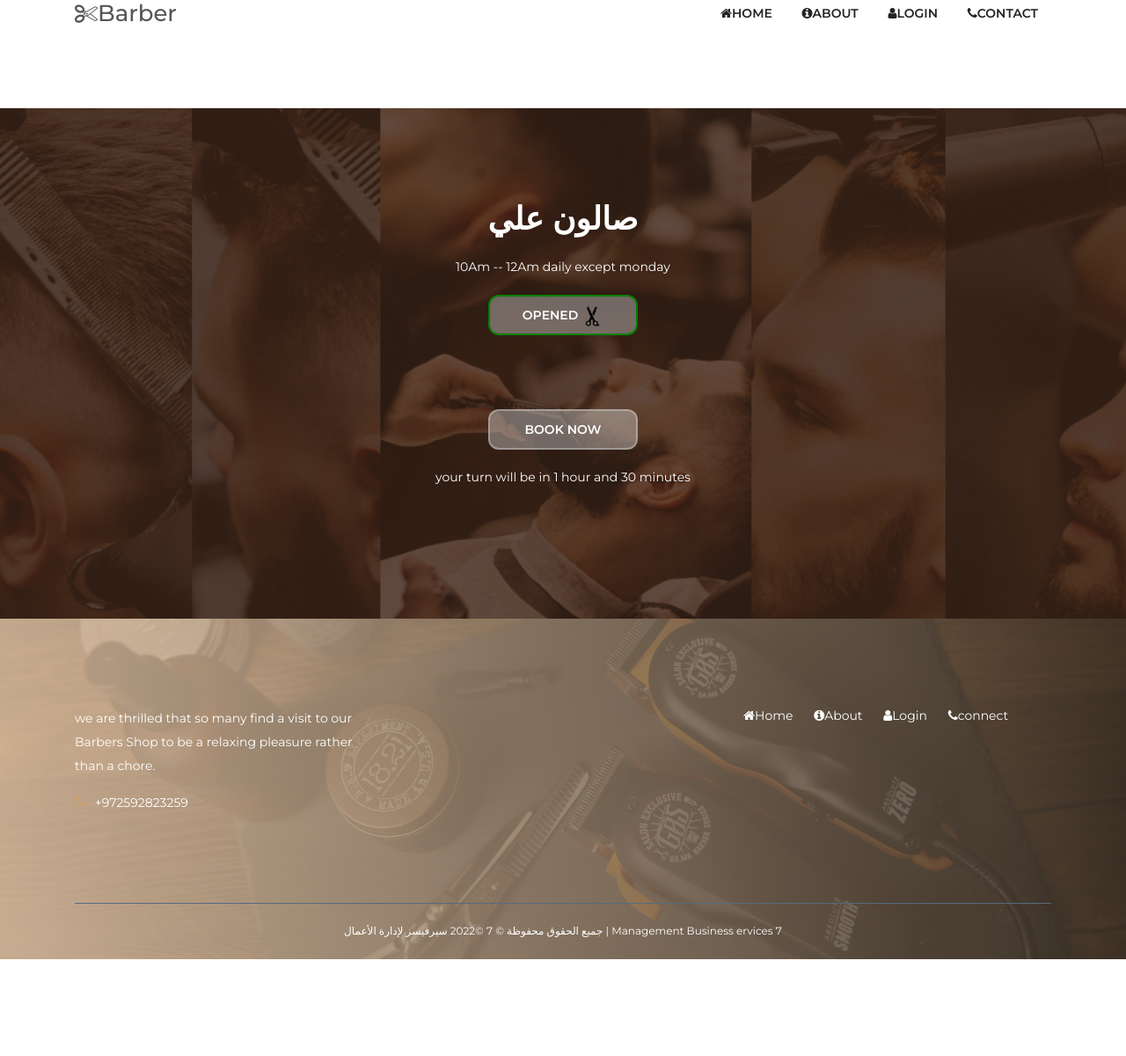
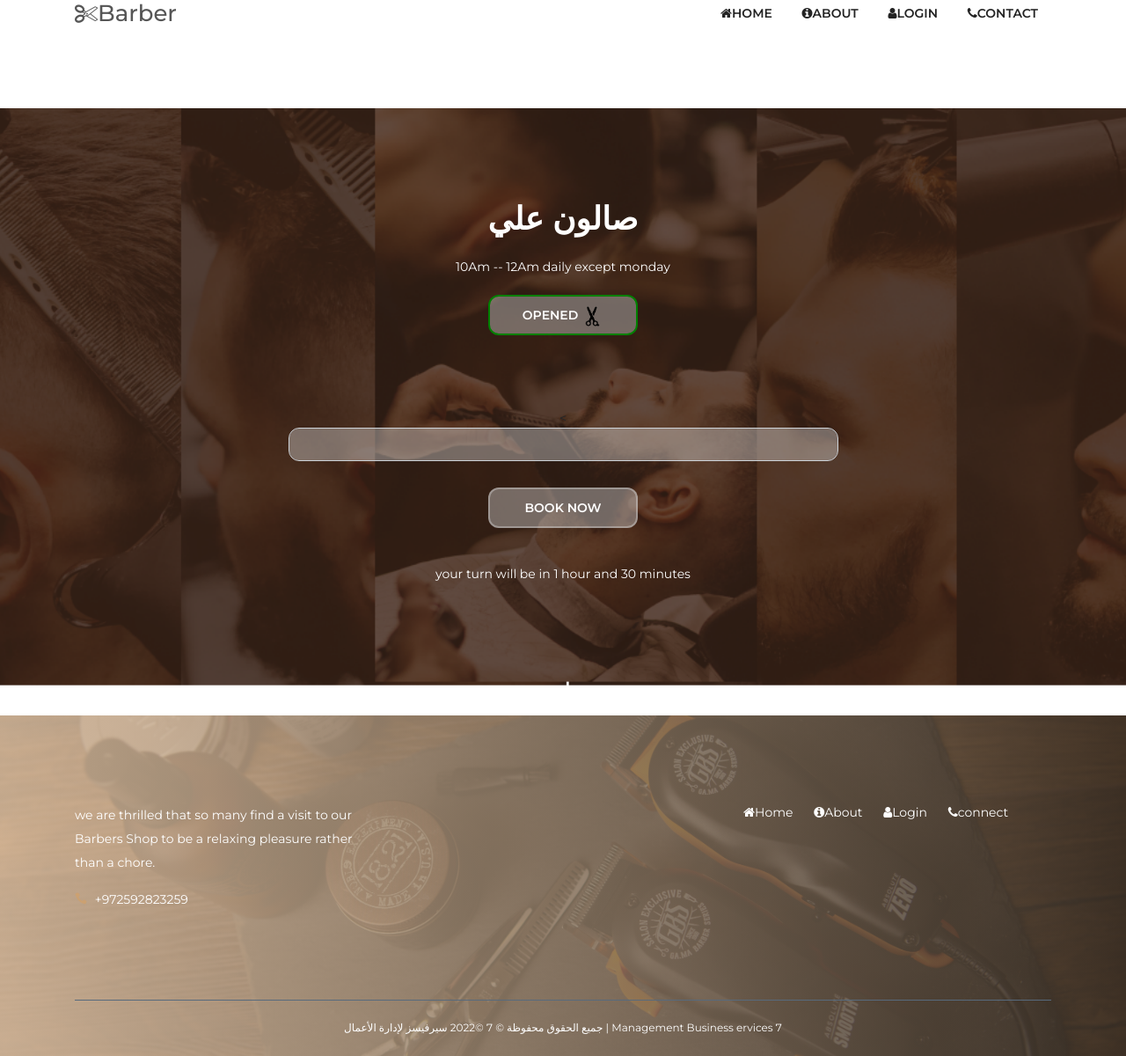
Before and after one commit to ziyaoze/bar, a Django app: page / in a window 1280 px wide. Shown: the part 30-1230 px from the top of the page at 88% size. Before the commit the page ends 1120 px from the top, so only its background shows below. Run offline with Django 3.2, Linux system fonts and the light colour scheme; data comes from the database, SQL or seed files in the repository; some libraries are stand-ins or nearby versions.

Commit message:
Update home.html

```diff
--- a/main/templates/home.html
+++ b/main/templates/home.html
@@ -29,8 +29,19 @@
 
       <br><br><br>
 
-   <a href="{% url 'barber' %}" class="btn dento-btn " style="border-radius: 12px;color:white;background-color:rgb(220,220,220, 0.4);">Book Now</a>
-
+   < <form action="" method="post">
+              {% csrf_token %}
+              <div class="row">
+                <div class="col-md-6 container">
+                  <div class="form-group mb-30">
+                    <input type="text" name="name" class="text-center form-control"  style="border-radius: 12px;color:white;background-color:rgb(220,220,220, 0.4); placeholder="Your Name" required>
+                  </div>
+                </div>
+         <div class="col-12 text-center">
+                  <button type="submit" class="btn dento-btn " style="border-radius: 12px;color:white;background-color:rgb(220,220,220, 0.4);">Book Now</button>
+                </div>
+              </div>
+            </form>
 <br><br>  <span style="color:white;">your turn will be in 1 hour and 30 minutes</span>
           </div>
 
```
